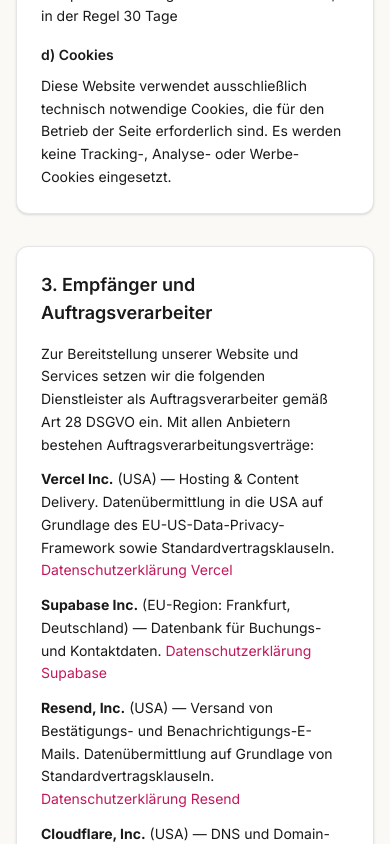
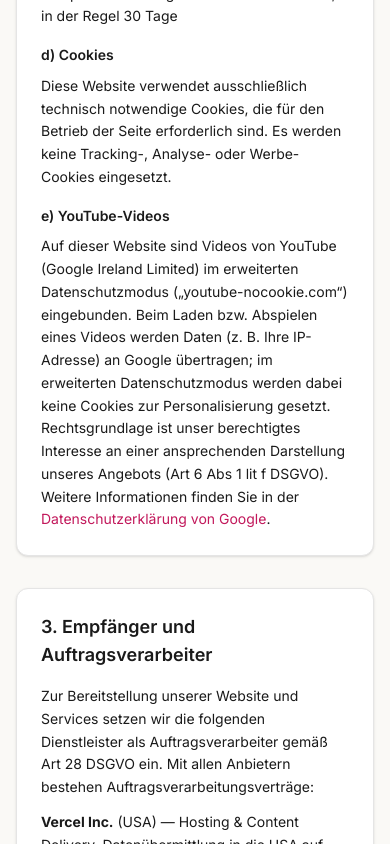
Before and after one commit to zaker1998/Dance_Bachata_Web_Project, a Next.js app: page /datenschutz in a window 390 px wide. Shown: the part 1859-2703 px from the top of the page. Built offline with nearby package versions, Linux system fonts and the light colour scheme; no server answers.

Commit message:
Update environment variables in .env.example and README to remove NEXT_PUBLIC_SUPABASE_ANON_KEY. Enhance AdminBookingsPage with status filters and improve contact form reset functionality. Add YouTube video privacy information to DatenschutzPage. Implement escape key functionality for mobile navbar.

```diff
--- a/app/admin/bookings/page.tsx
+++ b/app/admin/bookings/page.tsx
@@ -1,4 +1,6 @@
+import Link from "next/link";
 import { createAdminClient } from "@/lib/supabase-admin";
+import { cn } from "@/lib/utils";
 import { StatusSelect } from "./status-select";
 import type { BookingRow } from "@/lib/types";
 
@@ -19,8 +21,29 @@
   return data ?? [];
 }
 
-export default async function AdminBookingsPage() {
-  const bookings = await getBookings();
+const STATUS_FILTERS = ["all", "pending", "confirmed", "cancelled"] as const;
+type StatusFilter = (typeof STATUS_FILTERS)[number];
+
+const filterStyles: Record<StatusFilter, string> = {
+  all: "border-primary bg-primary text-white",
+  pending: "border-amber-300 bg-amber-100 text-amber-800",
+  confirmed: "border-emerald-300 bg-emerald-100 text-emerald-800",
+  cancelled: "border-rose-300 bg-rose-100 text-rose-800",
+};
+
+export default async function AdminBookingsPage({
+  searchParams,
+}: {
+  searchParams: Promise<{ status?: string }>;
+}) {
+  const allBookings = await getBookings();
+
+  const { status } = await searchParams;
+  const filter: StatusFilter = STATUS_FILTERS.includes(status as StatusFilter)
+    ? (status as StatusFilter)
+    : "all";
+  const bookings =
+    filter === "all" ? allBookings : allBookings.filter((b) => b.status === filter);
 
   return (
     <div className="mx-auto max-w-6xl px-4 py-10">
@@ -28,14 +51,39 @@
         <div>
           <h1 className="text-2xl font-bold tracking-tight">Bookings</h1>
           <p className="mt-1 text-sm text-muted-foreground">
-            {bookings.length} total · change status inline
+            {allBookings.length} total · change status inline
           </p>
         </div>
       </div>
 
+      <div className="mb-6 flex flex-wrap gap-2">
+        {STATUS_FILTERS.map((f) => {
+          const count =
+            f === "all"
+              ? allBookings.length
+              : allBookings.filter((b) => b.status === f).length;
+          const active = filter === f;
+          return (
+            <Link
+              key={f}
+              href={f === "all" ? "/admin/bookings" : `/admin/bookings?status=${f}`}
+              aria-current={active ? "page" : undefined}
+              className={cn(
+                "rounded-full border px-4 py-1.5 text-sm font-medium capitalize transition-colors",
+                active
+                  ? filterStyles[f]
+                  : "border-border bg-white text-muted-foreground hover:border-primary/40 hover:text-foreground"
+              )}
+            >
+              {f} <span className="opacity-70">{count}</span>
+            </Link>
+          );
+        })}
+      </div>
+
       {bookings.length === 0 ? (
         <div className="rounded-xl border border-dashed border-border py-16 text-center text-muted-foreground">
-          No bookings yet.
+          {filter === "all" ? "No bookings yet." : `No ${filter} bookings.`}
         </div>
       ) : (
         <div className="overflow-x-auto rounded-xl border border-border bg-white shadow-sm">
--- a/app/datenschutz/page.tsx
+++ b/app/datenschutz/page.tsx
@@ -146,6 +146,31 @@
                 Cookies, die für den Betrieb der Seite erforderlich sind.
                 Es werden keine Tracking-, Analyse- oder Werbe-Cookies
                 eingesetzt.
+              </p>
+            </div>
+
+            <div>
+              <h3 className="mb-2 font-semibold">e) YouTube-Videos</h3>
+              <p>
+                Auf dieser Website sind Videos von YouTube (Google Ireland
+                Limited) im erweiterten Datenschutzmodus
+                (&bdquo;youtube-nocookie.com&ldquo;) eingebunden. Beim Laden
+                bzw. Abspielen eines Videos werden Daten (z.&nbsp;B. Ihre
+                IP-Adresse) an Google übertragen; im erweiterten
+                Datenschutzmodus werden dabei keine Cookies zur
+                Personalisierung gesetzt. Rechtsgrundlage ist unser
+                berechtigtes Interesse an einer ansprechenden Darstellung
+                unseres Angebots (Art 6 Abs 1 lit f DSGVO). Weitere
+                Informationen finden Sie in der{" "}
+                <a
+                  href="https://policies.google.com/privacy"
+                  target="_blank"
+                  rel="noopener noreferrer"
+                  className="text-primary hover:underline"
+                >
+                  Datenschutzerklärung von Google
+                </a>
+                .
               </p>
             </div>
           </div>
--- a/app/layout.tsx
+++ b/app/layout.tsx
@@ -71,6 +71,7 @@
   name: SITE_NAME,
   description: `Bachata dance classes and private lessons in ${CITY}, ${COUNTRY}.`,
   url: siteUrl,
+  image: `${siteUrl}/opengraph-image.png`,
   email: PUBLIC_CONTACT_EMAIL,
   address: {
     "@type": "PostalAddress",
--- a/components/contact/contact-form.tsx
+++ b/components/contact/contact-form.tsx
@@ -1,6 +1,6 @@
 "use client";
 
-import { useActionState } from "react";
+import { useActionState, useState } from "react";
 import { AlertCircle, CheckCircle, Loader2 } from "lucide-react";
 import { sendContactMessage, type ContactResult } from "@/app/contact/actions";
 import { cn } from "@/lib/utils";
@@ -26,6 +26,13 @@
 }
 
 export function ContactForm() {
+  // Remounting via `key` resets useActionState + native fields after success.
+  const [formKey, setFormKey] = useState(0);
+
+  return <ContactFormInner key={formKey} onReset={() => setFormKey((k) => k + 1)} />;
+}
+
+function ContactFormInner({ onReset }: { onReset: () => void }) {
   const [state, formAction, pending] = useActionState(
     async (_prev: ContactResult, formData: FormData) => sendContactMessage(formData),
     initialState
@@ -41,6 +48,13 @@
         <p className="text-sm text-emerald-700">
           I usually respond within 24 hours.
         </p>
+        <button
+          type="button"
+          onClick={onReset}
+          className="text-sm font-medium text-emerald-700 underline underline-offset-2 hover:text-emerald-900"
+        >
+          Send another message
+        </button>
       </div>
     );
   }
--- a/components/layout/navbar.tsx
+++ b/components/layout/navbar.tsx
@@ -25,6 +25,15 @@
   useEffect(() => {
     setMobileOpen(false);
   }, [pathname]);
+
+  useEffect(() => {
+    if (!mobileOpen) return;
+    const onKeyDown = (e: KeyboardEvent) => {
+      if (e.key === "Escape") setMobileOpen(false);
+    };
+    window.addEventListener("keydown", onKeyDown);
+    return () => window.removeEventListener("keydown", onKeyDown);
+  }, [mobileOpen]);
 
   return (
     <header className="sticky top-0 z-50 w-full border-b border-border bg-background/80 backdrop-blur-md">
--- a/lib/env.ts
+++ b/lib/env.ts
@@ -2,7 +2,6 @@
 
 const serverSchema = z.object({
   NEXT_PUBLIC_SUPABASE_URL: z.string().url(),
-  NEXT_PUBLIC_SUPABASE_ANON_KEY: z.string().min(1),
   SUPABASE_SERVICE_ROLE_KEY: z.string().min(1),
   ADMIN_PASSWORD: z.string().min(8, "ADMIN_PASSWORD must be at least 8 characters"),
   ADMIN_USERNAME: z.string().min(1).default("admin"),
```
Also changed, not shown: 2 other files (tests, documents, lock files or other folders).
